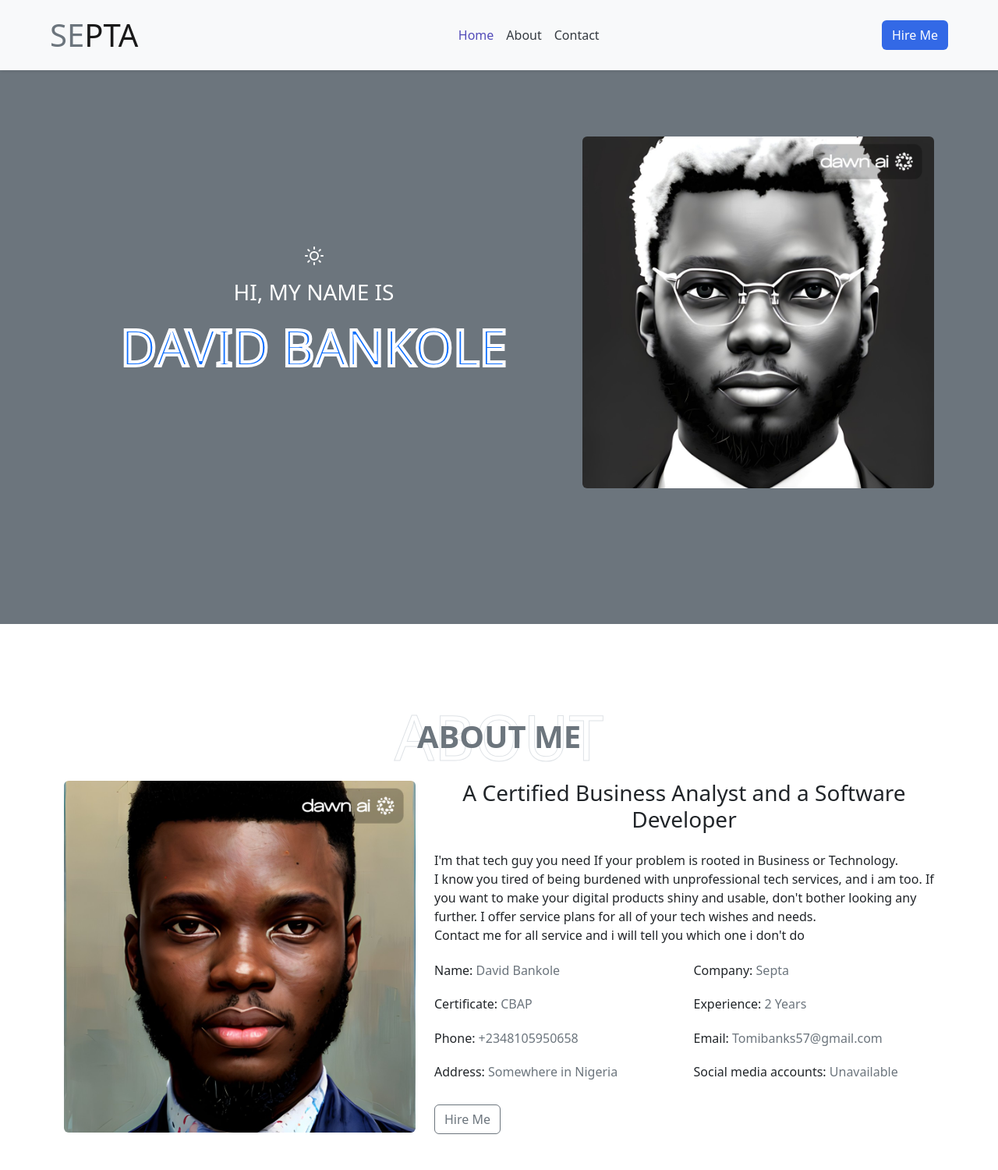
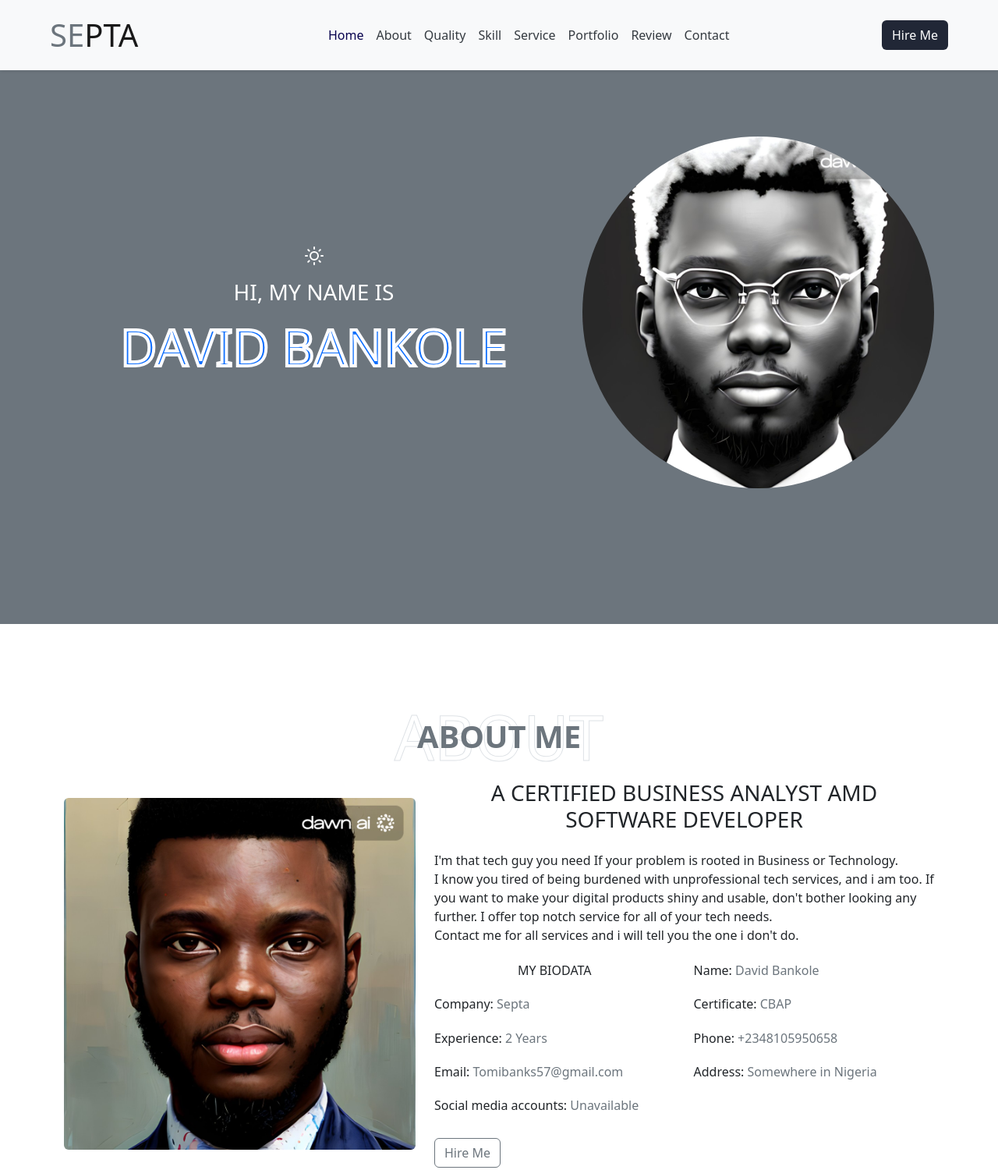
Before and after one commit to Tomibanks/Biodata, a plain HTML site: page index.html in a window 1280 px wide. Shown: the top 1500 px of the page at 78% size. Drawn offline with nearby package versions, Linux system fonts and the light colour scheme; a script that the page names is missing.

Commit message:
First commit

```diff
--- a/index.html
+++ b/index.html
@@ -8,6 +8,8 @@
 	<title>My Portfolio</title>
 
 	<link rel="stylesheet" href="https://cdn.jsdelivr.net/npm/bootstrap@5.2.3/dist/css/bootstrap.min.css" integrity="sha384-rbsA2VBKQhggwzxH7pPCaAqO46MgnOM80zW1RWuH61DGLwZJEdK2Kadq2F9CUG65" crossorigin="anonymous">
+
+	<link rel="stylesheet" href="https://cdn.jsdelivr.net/npm/@fortawesome/fontawesome-free@6.2.1/css/fontawesome.min.css" integrity="sha384-QYIZto+st3yW+o8+5OHfT6S482Zsvz2WfOzpFSXMF9zqeLcFV0/wlZpMtyFcZALm" crossorigin="anonymous">
 </head>
 <body>
 	 <!-- Navbar Start -->
@@ -16,20 +18,20 @@
 		    <h1 class="m-3 display-9"><span class="text-secondary">SE</span>PTA</h1>
 		</a>
 		<button type="button" class="navbar-toggler" data-toggle="collapse" data-target="#navbarCollapse">
-		    <!-- <span class="navbar-toggler-icon"></span> -->
+		    <span class="navbar-toggler-icon"></span>
 		</button>
 		<div class="collapse navbar-collapse px-lg-3" id="navbarCollapse">
 		    <div class="navbar-nav m-auto py-0">
 			  <a href="#home" class="nav-item nav-link active">Home</a>
 			  <a href="#about" class="nav-item nav-link">About</a>
-			  <!-- <a href="#qualification" class="nav-item nav-link">Quality</a>
+			  <a href="#qualification" class="nav-item nav-link">Quality</a>
 			  <a href="#skill" class="nav-item nav-link">Skill</a>
 			  <a href="#service" class="nav-item nav-link">Service</a>
 			  <a href="#portfolio" class="nav-item nav-link">Portfolio</a>
-			  <a href="#testimonial" class="nav-item nav-link">Review</a> -->
+			  <a href="#testimonial" class="nav-item nav-link">Review</a>
 			  <a href="#contact" class="nav-item nav-link">Contact</a>
 		    </div>
-		    <a href="" class="btn btn-menu d-none d-lg-block" style="background-color:#3369e6; color: #ffffff;">Hire Me</a>
+		    <a href="" class="btn btn-menu d-none d-lg-block" style="background-color:#212736; color: #ffffff;">Hire Me</a>
 		</div>
 	  </nav>
 	  <!-- Navbar End -->
@@ -51,7 +53,7 @@
 
 			  </div>
 			  <div class="col-lg-5 pb-4 pb-lg-0">
-				<img class="img-fluid rounded w-100" src="images/1de6b811-963f-4f21-aba4-202160d70461.jfif" alt="">
+				<img class="img-fluid rounded-circle w-100" src="images/1de6b811-963f-4f21-aba4-202160d70461.jfif" alt="">
 			  </div>
 		    </div>
 		</div>
@@ -70,10 +72,11 @@
 				<img class="img-fluid rounded w-100" src="images/b5311e23-abf3-47e5-892d-07e2a45c4fde.jfif" alt="">
 			  </div>
 			  <div class="col-lg-7">
-				<h3 class="mb-4 text-center">A Certified Business Analyst and a Software Developer</h3>
+				<h3 class="mb-4 text-center">A CERTIFIED BUSINESS ANALYST AMD SOFTWARE DEVELOPER</h3>
 				<p>I'm that tech guy you need If your problem is rooted in Business or Technology. <br>
-				I know you tired of being burdened with unprofessional tech services, and i am too. If you want to make your digital products shiny and usable, don't bother looking any further. I offer service plans for all of your tech wishes and needs. <br> Contact me for all service and i will tell you which one i don't do</p>
+				I know you tired of being burdened with unprofessional tech services, and i am too. If you want to make your digital products shiny and usable, don't bother looking any further. I offer top notch service for all of your tech needs. <br> Contact me for all services and i will tell you the one i don't do.</p>
 				<div class="row mb-3">
+					<div class="col-sm-6 py-2 text-center"><h6>MY BIODATA <span class="text-secondary"></span></h6></div>
 				    <div class="col-sm-6 py-2"><h6>Name: <span class="text-secondary">David Bankole</span></h6></div>
 				    <div class="col-sm-6 py-2"><h6>Company: <span class="text-secondary">Septa</span></h6></div>
 				    <div class="col-sm-6 py-2"><h6>Certificate: <span class="text-secondary">CBAP</span></h6></div>
@@ -90,7 +93,6 @@
 		</div>
 	  </div>
 	  <!-- About End -->
-
 
 	   <!-- Footer Start -->
 	   <div class="container-fluid bg-secondary text-white mt-5 py-1 px-sm-1 px-md-5">
--- a/style.css
+++ b/style.css
@@ -14,7 +14,7 @@
 
   .navbar-light .navbar-nav .nav-link:hover,
   .navbar-light .navbar-nav .nav-link.active {
-    color: #534cb9;
+    color: #08034e;
   }
 
   @media (max-width: 991.98px) {
```
